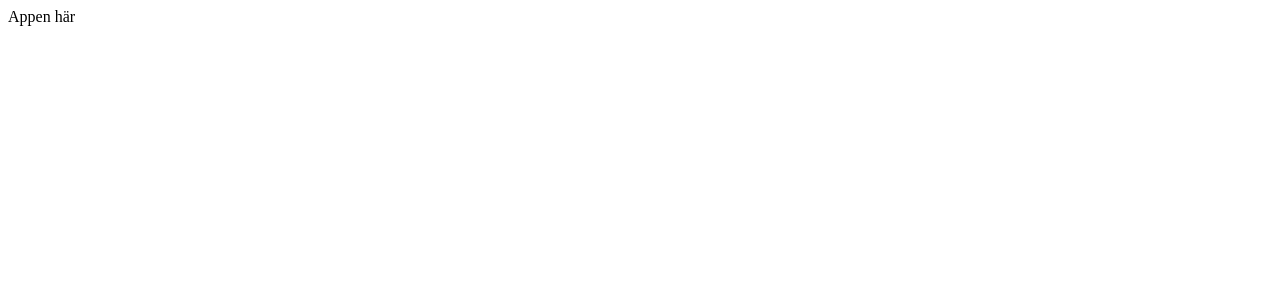
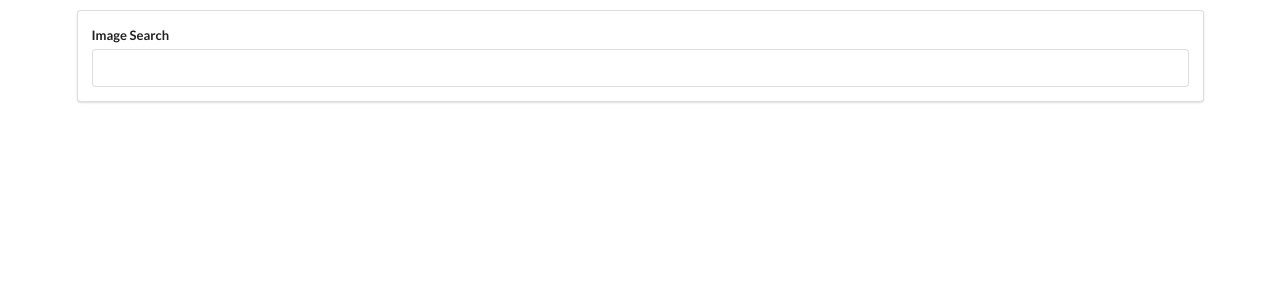
Before and after one commit to palhamel/react-pics, a React (Create React App) app: page / in a window 1280 px wide. Shown: the top 300 px of the page. Built offline with nearby package versions, Linux system fonts and the light colour scheme.

Commit message:
setup searchbar with onchange

```diff
--- a/public/index.html
+++ b/public/index.html
@@ -5,6 +5,7 @@
     <link rel="icon" href="%PUBLIC_URL%/favicon.ico" />
     <meta name="viewport" content="width=device-width, initial-scale=1" />
     <meta name="theme-color" content="#000000" />
+    <link rel="stylesheet" href="https://cdnjs.cloudflare.com/ajax/libs/semantic-ui/2.4.1/semantic.min.css">
     <meta
       name="description"
       content="Web site created using create-react-app"
--- a/src/components/App.js
+++ b/src/components/App.js
@@ -1,9 +1,10 @@
-import React from 'react'
+import React from "react";
+import { SearchBar } from "./SearchBar";
 
 export const App = () => {
   return (
-    <div>
-      Appen här
+    <div className="ui container" style={{ marginTop: '10px'}}>
+      <SearchBar />
     </div>
-  )
-}
+  );
+};
--- /dev/null
+++ b/src/components/SearchBar.js
@@ -0,0 +1,20 @@
+import React from "react";
+
+export class SearchBar extends React.Component {
+  onInputChange(event) {
+    // console.log(event.target.value);
+  }
+
+  render() {
+    return (
+      <div className="ui segment">
+        <form className="ui form">
+          <div className="field">
+            <label>Image Search</label>
+            <input type="text" onChange={this.onInputChange} />
+          </div>
+        </form>
+      </div>
+    );
+  }
+}
```
Also changed, not shown: 1 other file (tests, documents, lock files or other folders).
